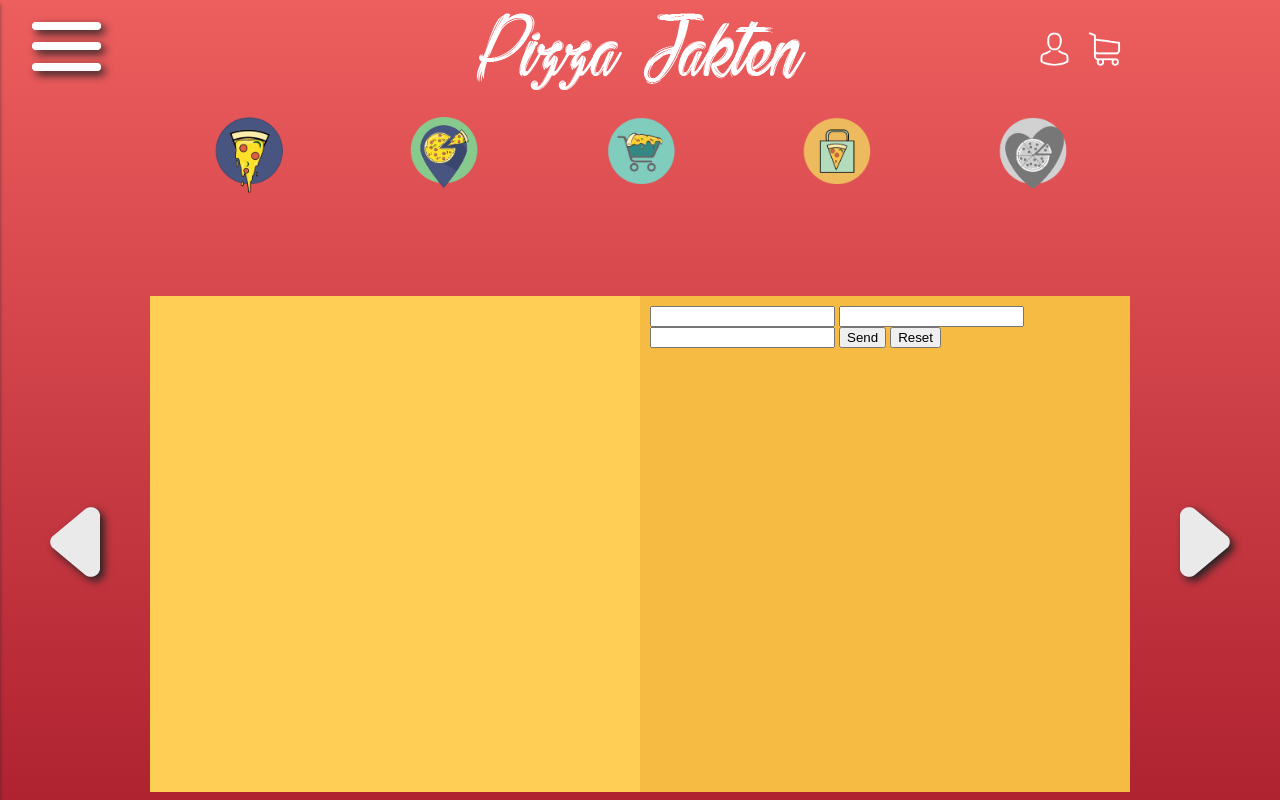
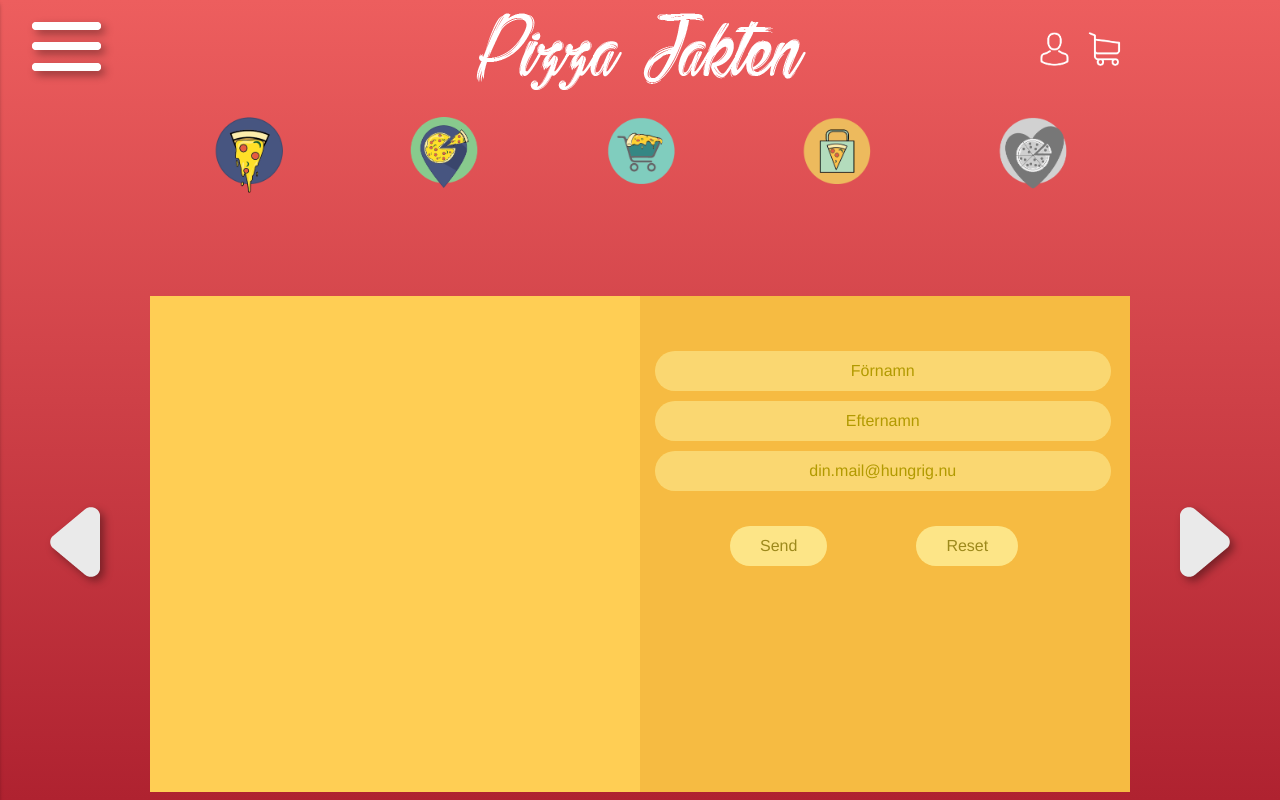
Before and after one commit to TheSwedishScout/pizzajakten, a PHP site: page /kassa.php in a window 1280 px wide. Run offline with PHP 8.4, Linux system fonts and the light colour scheme; some libraries are stand-ins or nearby versions.

Commit message:
Form för kassa-sidan styling

```diff
--- a/css/main.css
+++ b/css/main.css
@@ -90,12 +90,12 @@ a {
 /***********************Shadows************************/
 .shadow{
 	/*text-shadow: 6px 3px 5px #222;*/
-	box-shadow: 4px 4px 4px #222;
+	box-shadow: 4px 4px 4px rgba(0, 0, 0, 0.38);
 }
 img.shadow{
 	text-shadow: none;
 	box-shadow: none;
-	filter: drop-shadow(4px 4px 4px #222);
+	filter: drop-shadow(4px 4px 4px rgba(0, 0, 0, 0.38));
 }
 /***************************Headers***************************/
 h2{
@@ -226,10 +226,11 @@ header{
 }
 
 input[type=search] {
+	border: none;
 	width: 280px;
 	margin-top: 30px;
 	padding: 12px 20px;
-	border-radius: 18px;
+	border-radius: 25px;
 	box-sizing: border-box;
 }
 
@@ -264,7 +265,7 @@ input[type=search] {
 }
 
 
-/*FÄRGER PÅ FLIKAR*/
+/*FÄRGER PÅ FLIKAR på index-sidan*/
 .tabs li:nth-child(1){
 	background: #5D9CEC;
 	grid-column: 1 /3;
@@ -488,6 +489,60 @@ button:active {
 
 /**************************************************************\
 |**************************************************************|
-|****************************KASSA****************************|
+|****************************KASSA*****************************|
 |**************************************************************|
 \**************************************************************/
+main.right.kassa {
+	/* Se bakrundsärg under "alla sidors bakrundsfärger" (background: #F6BB42;)*/
+	padding-top: 50px;
+	padding-right: 5%;
+
+
+}
+
+
+/* FORM */
+
+input[type=submit], input[type=reset] {
+	background: rgba(255, 241, 153, 0.8);
+	border: none;
+	border-radius: 25px;
+    color: white;
+    padding: 11px 30px;
+    margin: 5px;
+    box-sizing: border-box;
+    margin-top: 30px;
+    margin-left: 80px;
+
+    color: rgba(132, 114, 0, 0.8);
+    text-align: center;
+    text-decoration: none;
+    display: inline-block;
+    font-size: 16px;
+    font-family: helvetica;
+    cursor: pointer;
+
+}
+
+input[type=text],[type="email"] {
+	background: rgba(255, 241, 153, 0.54);
+	border: none;
+	border-radius: 25px;
+    color: white;
+    padding: 11px 30px;
+    margin: 5px;
+    box-sizing: border-box;
+    width: 100%;
+
+    color: rgba(132, 114, 0, 1);
+    text-align: center;
+    text-decoration: none;
+    display: inline-block;
+    font-size: 16px;
+    font-family: helvetica;
+
+}
+
+input::placeholder {
+  color: rgba(178, 154, 0, 1);
+}
--- a/kassa.php
+++ b/kassa.php
@@ -11,9 +11,9 @@
 	<h2></h2>
 
 		<form action="klar.php" method="POST">
-		  <input type="text" name="firstname" value="">
-		  <input type="text" name="lastname" value="">
-		  <input type="text" name="mail" value="">
+		  <input type="text" name="firstname" placeholder="Förnamn">
+		  <input type="text" name="lastname" placeholder="Efternamn">
+		  <input type="email" name="mail" placeholder="din.mail@hungrig.nu">
 		  	<input type="submit" value="Send">
 			<input type="reset" value="Reset">
 		</form>
```
